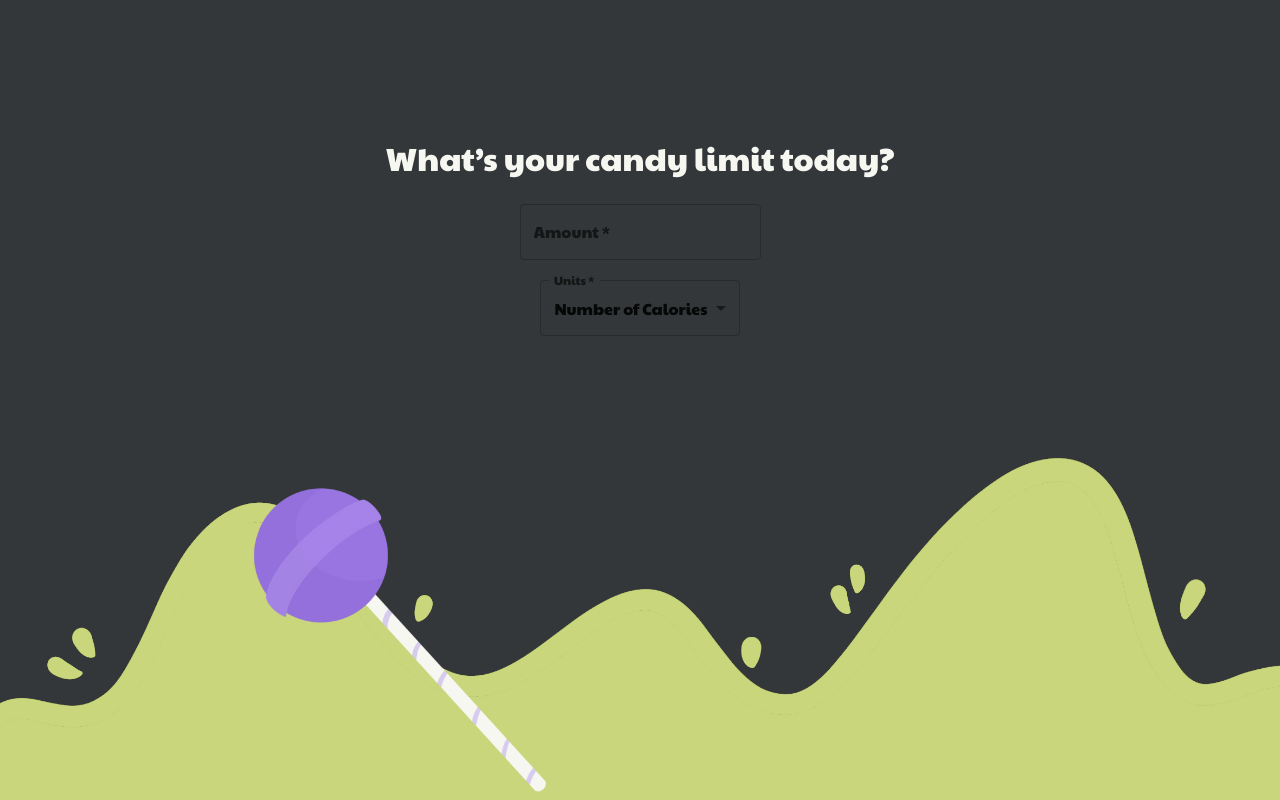
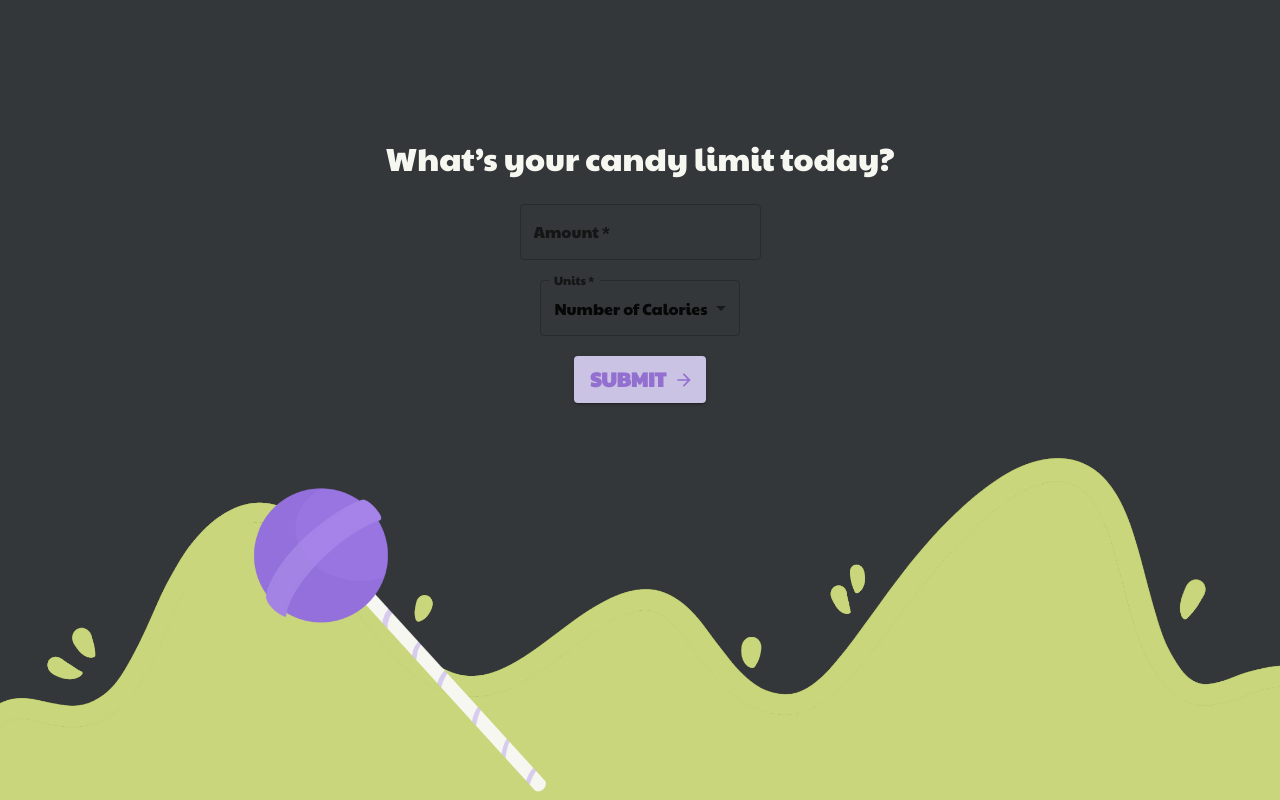
Before and after one commit to denilpoudel/Cauldron, a React (Create React App) app in the folder frontend/: page /candylimits in a window 1280 px wide. Built offline with nearby package versions, Linux system fonts and the light colour scheme.

Commit message:
submit button for limits

```diff
--- a/frontend/src/components/Pages/CandyLimits.js
+++ b/frontend/src/components/Pages/CandyLimits.js
@@ -6,6 +6,9 @@ import MenuItem from '@mui/material/MenuItem';
 import { createTheme, ThemeProvider} from '@mui/material/styles';
 import { withStyles, makeStyles } from '@mui/styles';
 import { useTheme } from '@emotion/react';
+import {Link} from 'react-router-dom';
+import Button from '@mui/material/Button';
+import ArrowForwardIcon from '@mui/icons-material/ArrowForward';
 
 const theme = createTheme({
   palette: {
@@ -100,6 +103,18 @@ export default function CandyLimits() {
                     </MenuItem>
                 ))}
                 </TextField>
+
+                <br/>
+                <br/>
+
+              <div classname = "Submit Button">
+                <Link to="/loading" style={{textDecoration: "none"}}>
+                <Button style={{backgroundColor: "#cbc3e3", color: "#9370D0", fontSize: "20px",  fontWeight: "bold", fontFamily: "Paytone One"}}variant="contained" endIcon={<ArrowForwardIcon />}>
+                    Submit
+                </Button>
+              </Link>
+              </div>
+
                 </ThemeProvider>
             </div>
         </div>
```
